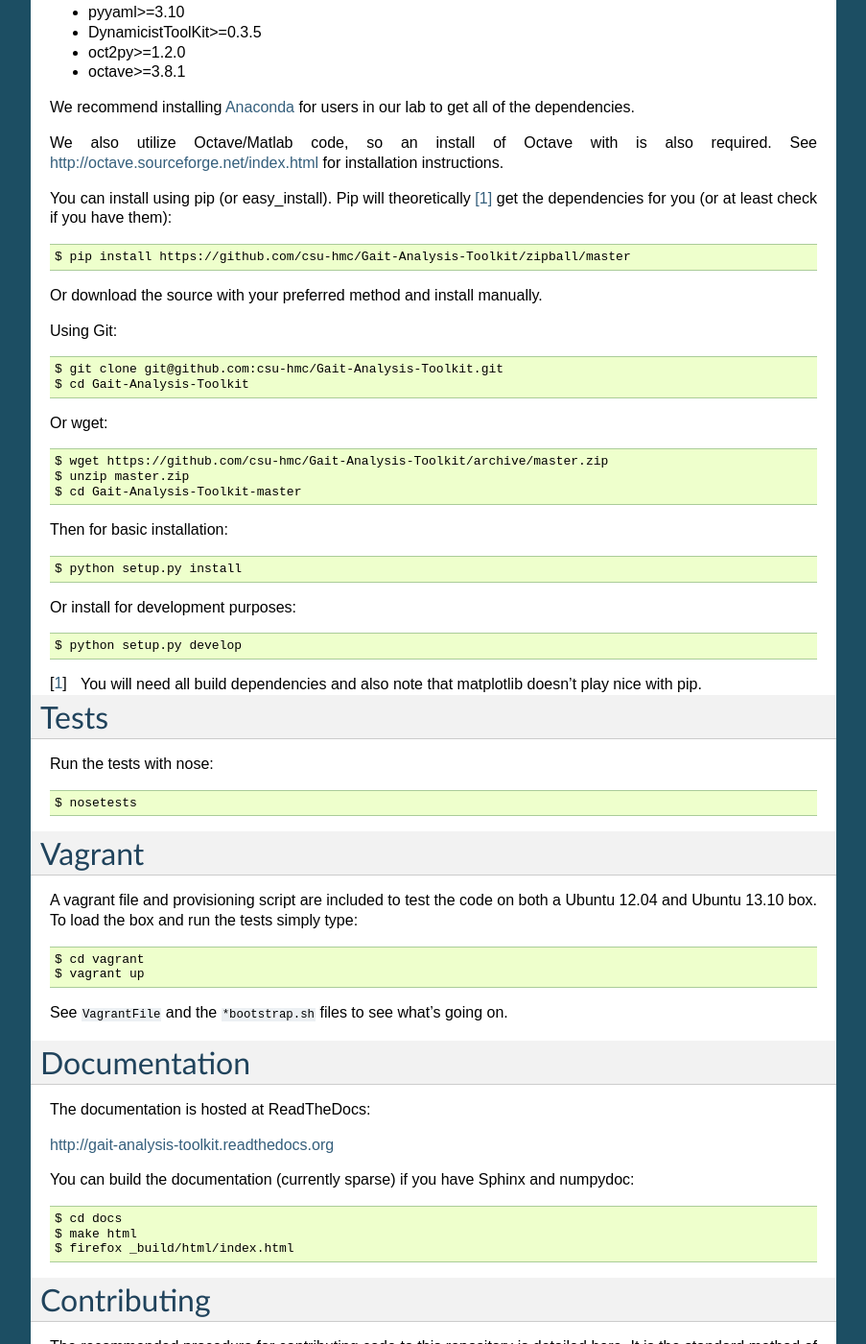
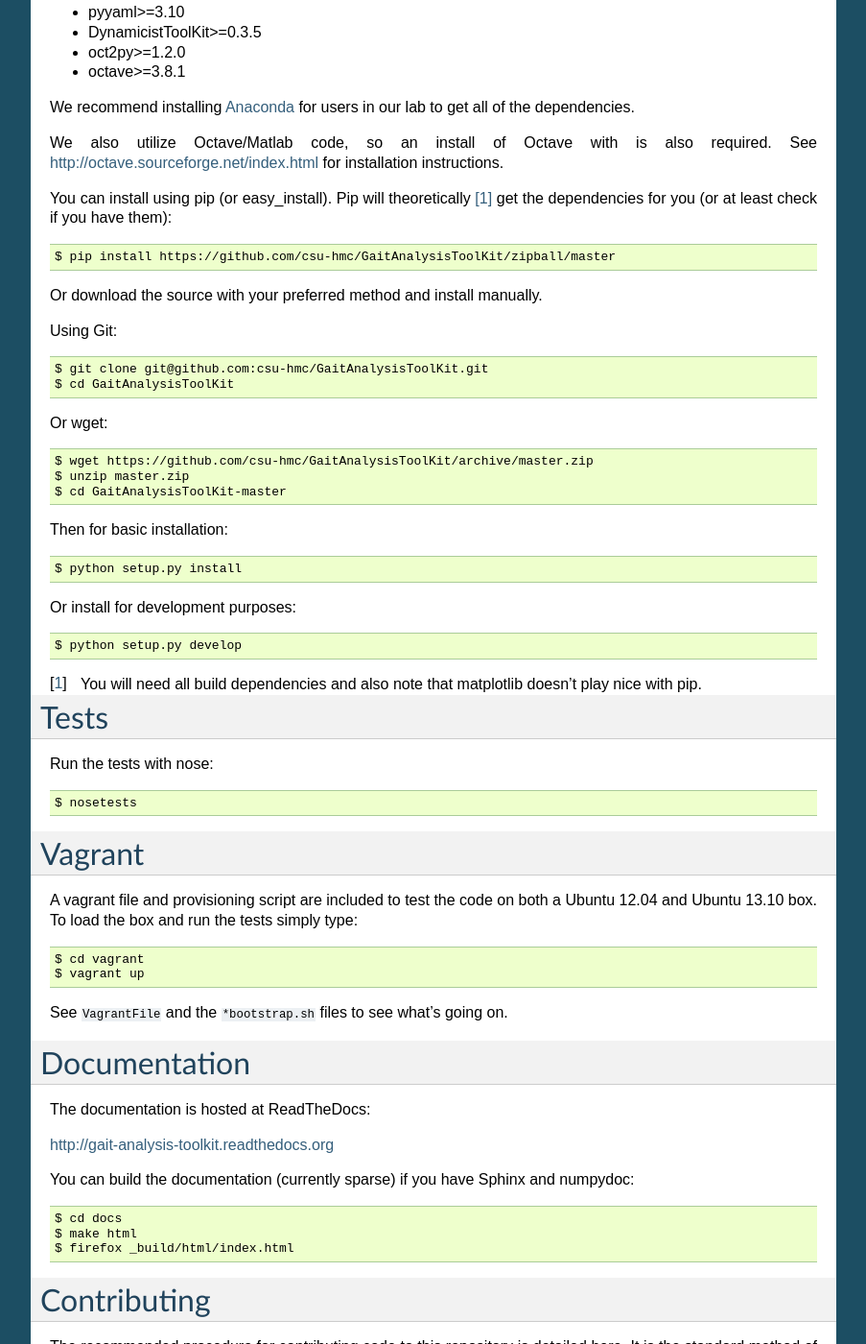
Before and after one commit to csu-hmc/GaitAnalysisToolKit, a Sphinx documentation site: the page built from docs/index.rst, in a window 1280 px wide and 1400 px high, scrolled down 1995 px. Shown: the whole window at 96% size, without its empty margins (198-1101 px from the left). Built offline with Sphinx 7.4.7, drawn with Linux system fonts in a browser that asks for light colours; some of the changed text lies outside the part shown.

Commit message:
Renamed from Gait-Analysis-Toolkit to GaitAnalysisToolKit. Fixes #101.

```diff
--- a/README.rst
+++ b/README.rst
@@ -8,8 +8,8 @@
 a Python distribution but the Octave/Matlab files are also accessible
 independently.
 
-.. image:: https://travis-ci.org/csu-hmc/Gait-Analysis-Toolkit.png?branch=master
-   :target: http://travis-ci.org/csu-hmc/Gait-Analysis-Toolkit
+.. image:: https://travis-ci.org/csu-hmc/GaitAnalysisToolKit.png?branch=master
+   :target: http://travis-ci.org/csu-hmc/GaitAnalysisToolKit
 
 Python Packages
 ===============
@@ -88,20 +88,20 @@
 You can install using pip (or easy_install). Pip will theoretically [#]_ get
 the dependencies for you (or at least check if you have them)::
 
-   $ pip install https://github.com/csu-hmc/Gait-Analysis-Toolkit/zipball/master
+   $ pip install https://github.com/csu-hmc/GaitAnalysisToolKit/zipball/master
 
 Or download the source with your preferred method and install manually.
 
 Using Git::
 
-   $ git clone git@github.com:csu-hmc/Gait-Analysis-Toolkit.git
-   $ cd Gait-Analysis-Toolkit
+   $ git clone git@github.com:csu-hmc/GaitAnalysisToolKit.git
+   $ cd GaitAnalysisToolKit
 
 Or wget::
 
-   $ wget https://github.com/csu-hmc/Gait-Analysis-Toolkit/archive/master.zip
+   $ wget https://github.com/csu-hmc/GaitAnalysisToolKit/archive/master.zip
    $ unzip master.zip
-   $ cd Gait-Analysis-Toolkit-master
+   $ cd GaitAnalysisToolKit-master
 
 Then for basic installation::
 
@@ -158,16 +158,16 @@
 the repository on Github using the Github UI and clone the fork that you just
 made to your machine::
 
-   git clone git@github.com:<your-username>/Gait-Analysis-Toolkit.git
+   git clone git@github.com:<your-username>/GaitAnalysisToolKit.git
 
 Change into the directory::
 
-   cd Gait-Analysis-Toolkit
+   cd GaitAnalysisToolKit
 
 Now, setup a remote called ``upstream`` that points to the main repository so
 that you can keep your local repository up-to-date::
 
-   git remote add upstream git@github.com:csu-hmc/Gait-Analysis-Toolkit.git
+   git remote add upstream git@github.com:csu-hmc/GaitAnalysisToolKit.git
 
 Now you have a remote called ``origin`` (the default) which points to **your**
 Github account's copy and a remote called ``upstream`` that points to the main
@@ -183,11 +183,11 @@
 If you have access rights to the main repository simply, clone it and don't
 worry about making a fork on your Github account::
 
-   git clone git@github.com:csu-hmc/Gait-Analysis-Toolkit.git
+   git clone git@github.com:csu-hmc/GaitAnalysisToolKit.git
 
 Change into the directory::
 
-   cd Gait-Analysis-Toolkit
+   cd GaitAnalysisToolKit
 
 Now, to contribute a change to the repository you should create a new branch
 off of the local master branch::
--- a/docs/conf.py
+++ b/docs/conf.py
@@ -1,6 +1,6 @@
 # -*- coding: utf-8 -*-
 #
-# Gait-Analysis-Toolkit documentation build configuration file, created by
+# GaitAnalysisToolKit documentation build configuration file, created by
 # sphinx-quickstart on Mon Jul 11 12:40:21 2011.
 #
 # This file is execfile()d with the current directory set to its containing dir.
@@ -49,7 +49,7 @@
 master_doc = 'index'
 
 # General information about the project.
-project = u'Gait-Analysis-Toolkit'
+project = u'GaitAnalysisToolKit'
 copyright = u'2013, Jason K. Moore'
 
 # The version info for the project you're documenting, acts as replacement for
@@ -173,7 +173,7 @@
 #html_file_suffix = None
 
 # Output file base name for HTML help builder.
-htmlhelp_basename = 'Gait-Analysis-Toolkitdoc'
+htmlhelp_basename = 'GaitAnalysisToolKitdoc'
 
 
 # -- Options for LaTeX output --------------------------------------------------
@@ -187,7 +187,7 @@
 # Grouping the document tree into LaTeX files. List of tuples
 # (source start file, target name, title, author, documentclass [howto/manual]).
 latex_documents = [
-  ('index', 'Gait-Analysis-Toolkit.tex', u'Gait-Analysis-Toolkit Documentation',
+  ('index', 'GaitAnalysisToolKit.tex', u'GaitAnalysisToolKit Documentation',
    u'Jason K. Moore', 'manual'),
 ]
 
@@ -220,6 +220,6 @@
 # One entry per manual page. List of tuples
 # (source start file, name, description, authors, manual section).
 man_pages = [
-    ('index', 'gaitanalysistoolkit', u'Gait-Analysis-Toolkit Documentation',
+    ('index', 'gaitanalysistoolkit', u'GaitAnalysisToolKit Documentation',
      [u'Jason K. Moore'], 1)
 ]
--- a/setup.py
+++ b/setup.py
@@ -9,11 +9,11 @@
     """Various tools for gait analysis used at the Cleveland State
 University Human Motion and Control Lab."""
 
-setup(name='Gait-Analysis-Toolkit',
+setup(name='GaitAnalysisToolKit',
       author='Jason K. Moore',
       author_email='moorepants@gmail.com',
       version=__version__,
-      url="http://github.com/csu-hmc/Gait-Analysis-Toolkit",
+      url="http://github.com/csu-hmc/GaitAnalysisToolKit",
       description=description,
       license='LICENSE.txt',
       packages=find_packages(),
```
Also changed, not shown: 2 other files.
